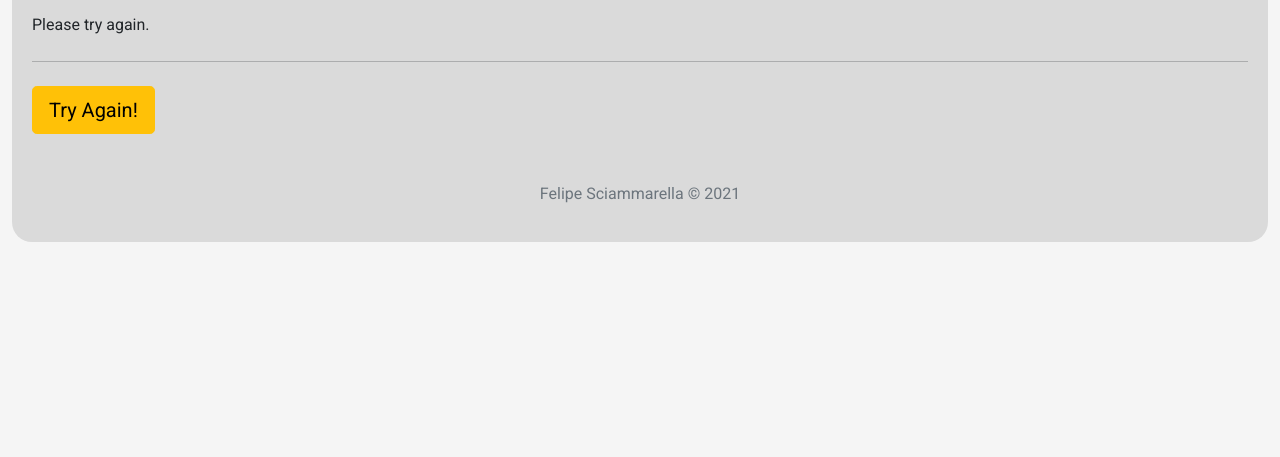
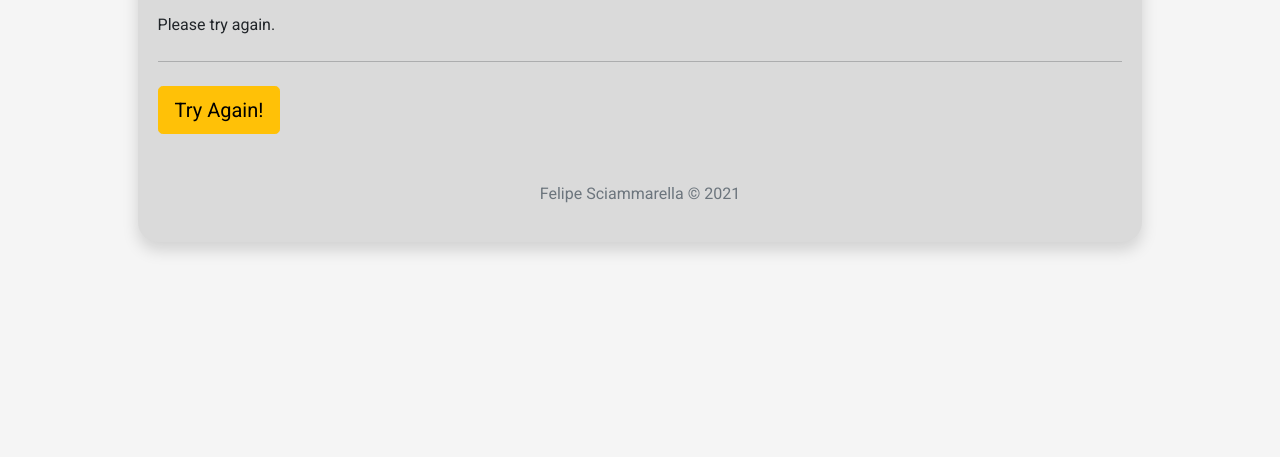
Before and after one commit to FSciammarella/newsletter-signup, a website: page failure.html in a window 1280 px wide. Shown: the part 343-800 px from the top of the page. Drawn offline with nearby package versions, Linux system fonts and the light colour scheme.

Commit message:
added shadow to jumbotron in result pages

```diff
--- a/failure.html
+++ b/failure.html
@@ -12,7 +12,7 @@
 </head>
 
 <div class="container-fluid">
-    <div class="jumbotron mx-auto">
+    <div class="jumbotron mx-auto shadow">
         <h1 class="display-4">Oops!</h1>
         <p class="lead">We encountered an error while trying to subscribe you...</p>
         <p>Please try again.</p>
--- a/public/css/style.css
+++ b/public/css/style.css
@@ -50,11 +50,7 @@ h2{
     font-size: 1rem;
 }
 .jumbotron{
-<<<<<<< HEAD
     max-width: 80%;
-=======
-    max-width: 50%;
->>>>>>> 4c78744 (Initialized repository)
     margin: auto;
     background-color: rgb(218, 218, 218);
     padding: 20px;
@@ -62,8 +58,4 @@ h2{
 }
 p{
     display: block;
-<<<<<<< HEAD
 }
-=======
-}
->>>>>>> 4c78744 (Initialized repository)
```
